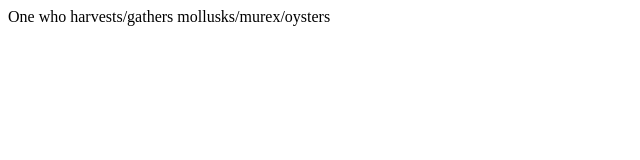
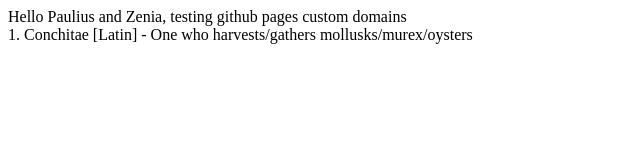
Before and after one commit to viskantas/conchitae, a plain HTML site: page index.html in a window 1280 px wide. Shown: the whole page, without its empty margins (0-640 px from the left). Drawn offline with Linux system fonts and the light colour scheme.

Commit message:
Add files via upload

```diff
--- a/index.html
+++ b/index.html
@@ -2,6 +2,8 @@
 
 <html>
     <body>
-        One who harvests/gathers mollusks/murex/oysters
+        <div>Hello Paulius and Zenia, testing github pages custom domains</div>
+
+        <div>1. Conchitae [Latin] - One who harvests/gathers mollusks/murex/oysters</div>
     </body>
 </html>
```
